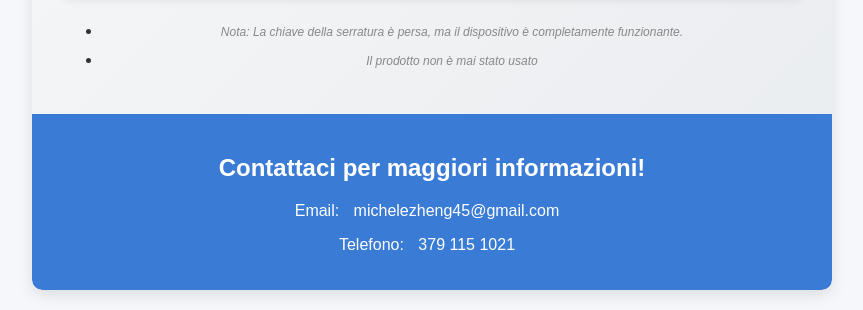
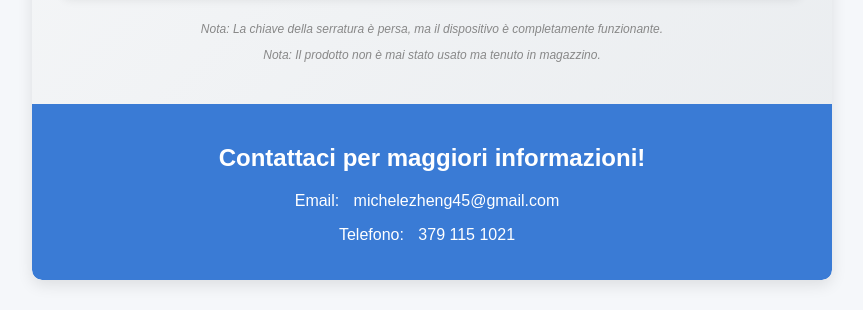
Before and after one commit to kilikep/annuncio-pubblicitario-html-cashlogy, a plain HTML site: page index.html in a window 1280 px wide. Shown: the part 556-866 px from the top of the page, without its empty margins (208-1071 px from the left). Drawn offline with Linux system fonts and the light colour scheme.

Commit message:
Update index.html

```diff
--- a/index.html
+++ b/index.html
@@ -153,13 +153,9 @@
                 <span class="new-price">7.500€</span>
                 <span class="discount-badge">OFFERTA SPECIALE!</span>
             </div>
-            <ul><li>
                 <p class="note">Nota: La chiave della serratura è persa, ma il dispositivo è completamente funzionante.</p>
-            </li>
-            <li>
-                 <p class="note">Il prodotto non è mai stato usato</p>
-            </li></ul>
-        </div>
+                <p class="note">Nota: Il prodotto non è mai stato usato ma tenuto in magazzino. </p>
+            </div>
 
         <div class="contact-info">
             <h2>Contattaci per maggiori informazioni!</h2>
```
